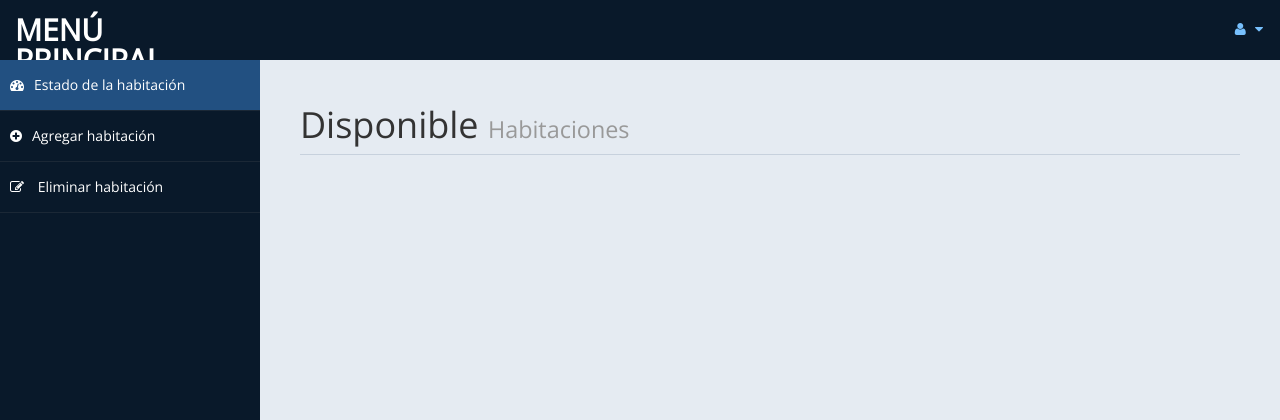
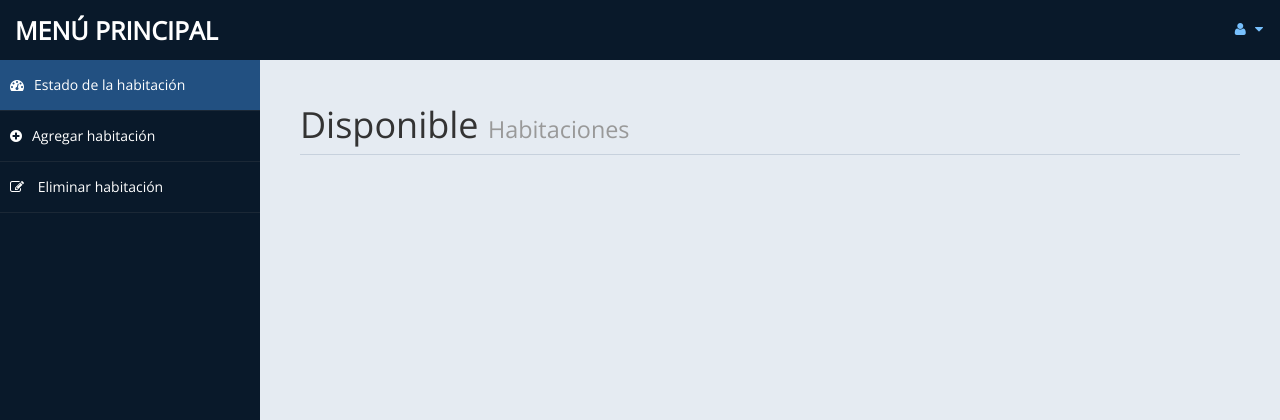
Before and after one commit to cachicaizap/Hotel, a PHP site: page /admin/settings.php in a window 1280 px wide. Shown: the top 420 px of the page. Run offline with PHP 8.4, Linux system fonts and the light colour scheme; the visitor is signed in with stand-in values (Sample User, id 1); data that the repository does not hold is empty.

Commit message:
V1.6
Cambio de style en setting.php

```diff
--- a/admin/assets/css/custom-styles.css
+++ b/admin/assets/css/custom-styles.css
@@ -242,7 +242,7 @@ color: #fff;
 width: 260px;
 text-align: left;
 height: 60px;
-font-size: 30px;
+font-size: 25px;
 font-weight: 700;
 text-transform: uppercase;
 line-height: 30px;
--- a/admin/reservation.php
+++ b/admin/reservation.php
@@ -98,8 +98,7 @@ INFORMACION PERSONAL
                                                 <option value="Cancha Futbol">Cancha de Futbol</option>
                                                 <option value="Cancha Tennis">Cancha de Tennis</option>
 												<option value="Area Golf">Area de Golf</option>
-												<option value="Piscina">Piscina
-</option>
+												<option value="Piscina">Piscinas</option>
                                             </select>
                               </div>
 
```
